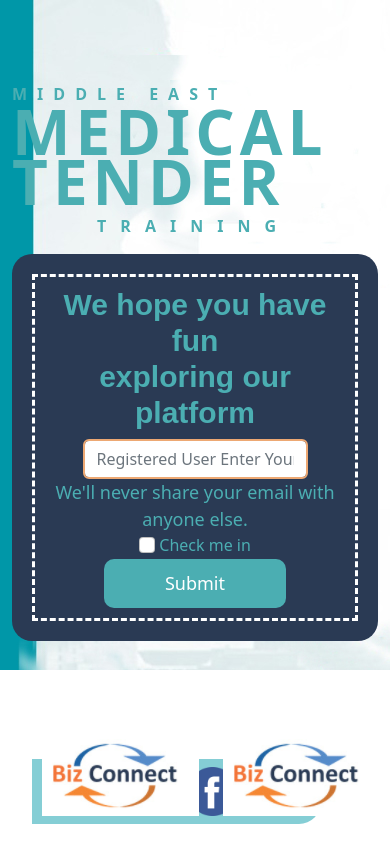
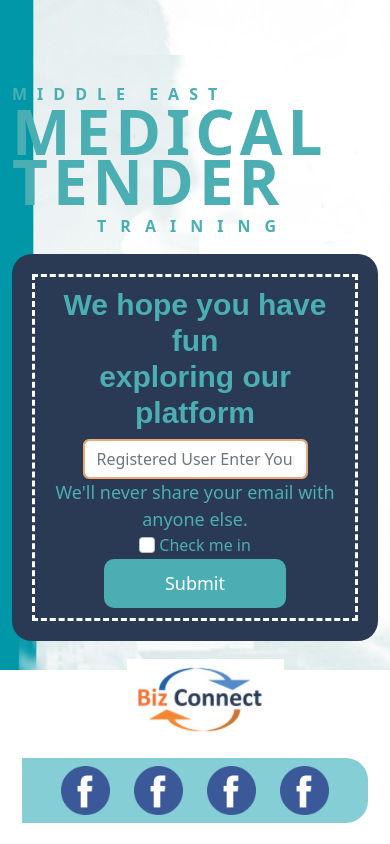
Before and after one commit to Sourovahmad/biz_template_2, a plain HTML site: page index.html in a window 390 px wide. Drawn offline with nearby package versions, Linux system fonts and the light colour scheme.

Commit message:
mobile view updated

```diff
--- a/index.html
+++ b/index.html
@@ -24,7 +24,7 @@
 
 
     <section id="template_2_hero_section">
-        <div style="height:670px">
+        <div style="height:670px" id="fullScreenSize">
             <div class="template_2_header_Section">
 
 
@@ -115,6 +115,18 @@
                             </div>
 
 
+                               <div class="bottom_right_section">
+                                <div class="logSection">
+
+                                    <div class="bottom_right_section_content">
+                                        <a target="_blank" href=""> <img src="logo/logo.png" class="img-fluid py-2"
+                                                alt=""></a>
+
+                                    </div>
+                                </div>
+                            </div>
+
+
                             <div class="bottom_social_section">
                                 <div class="socil-icon">
                                     <div class="text-center">
@@ -135,17 +147,6 @@
                             </div>
 
 
-                            <div class="bottom_right_section">
-                                <div class="logSection">
-
-                                    <div class="bottom_right_section_content">
-                                        <a target="_blank" href=""> <img src="logo/logo.png" class="img-fluid py-2"
-                                                alt=""></a>
-                                        <a target="_blank" href=""> <img src="logo/logo.png" class="img-fluid py-2"
-                                                alt=""></a>
-                                    </div>
-                                </div>
-                            </div>
 
 
 
--- a/style.css
+++ b/style.css
@@ -163,3 +163,28 @@ text-align: left;
     line-height: 2.5;
     font-weight: 400;
 }
+
+@media only screen and (max-width:729px) {
+    .bottom_social_section{
+        position: inherit;
+        margin:10px;
+    }
+
+    .bottom_right_section{
+        position:inherit;
+        width: 100%;
+        overflow: hidden;
+        margin: 10px;
+        justify-content: center;
+        float: none;
+        text-align: center !important;
+    }
+
+    .bottom_right_section_content{
+        float:none;
+    }
+
+    #fullScreenSize{
+        height: 700px;
+    }
+}
```
